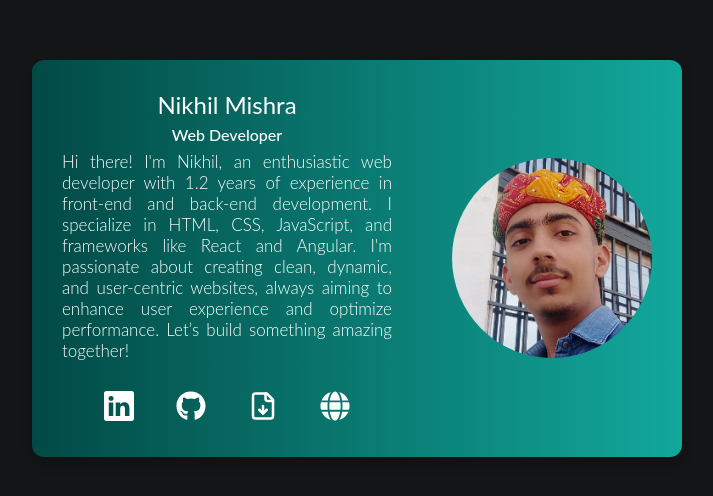
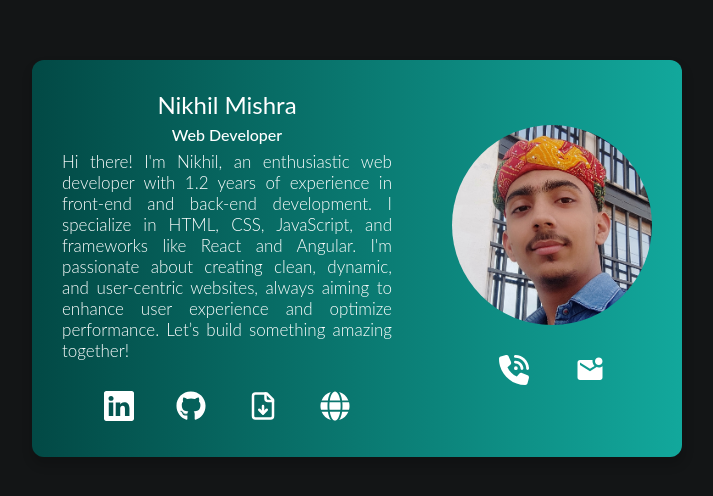
Before and after one commit to nikhil7476/nikhil-mishra-card, a Next.js app: page / in a window 1280 px wide. Shown: the part 142-638 px from the top of the page, without its empty margins (283-996 px from the left). Built offline with nearby package versions, Linux system fonts and the light colour scheme.

Commit message:
modified:   src/pages/index.js 	modified:   src/styles/Home.module.css

```diff
--- a/src/pages/index.js
+++ b/src/pages/index.js
@@ -5,7 +5,9 @@ import styles from "@/styles/Home.module.css";
 import { Col, Container, Row } from "react-bootstrap";
 import { BsLinkedin } from "react-icons/bs";
 import { FaGithub, FaGlobe } from "react-icons/fa";
+import { FaPhoneVolume } from "react-icons/fa6";
 import { LuFileDown } from "react-icons/lu";
+import { MdMarkEmailUnread } from "react-icons/md";
 
 export default function Home() {
   return (
@@ -26,11 +28,15 @@ export default function Home() {
                 <Link href="https://www.linkedin.com/in/nikhil-mishra-664672180/" title="LinkedIn" target="_blank"><BsLinkedin /></Link>
                 <Link href="https://www.github.com/nikhil7476/" title="GitHub" target="_blank"><FaGithub /></Link>
                 <Link href="/Nikhil-Mishra-Resume.pdf" title="Resume" target="_blank"><LuFileDown /></Link>
-                <Link href="#" title="Website" target="_self"><FaGlobe /></Link>
+                <Link href="#" title="Website"><FaGlobe /></Link>
               </div>
             </Col>
             <Col className={styles.image}>
               <Image src="/nikhil-mishra.jpg" alt="Nikhil-Mishra" title="Nikhil Mishra" width={100} height={100} />
+              <div className={styles.icons}>
+                <Link href="tel:+91-9027917476" title="Phone"><FaPhoneVolume /></Link>
+                <Link href="mailto:nikhil9027917476@gmail.com" title="Email"><MdMarkEmailUnread /></Link>
+              </div>
             </Col>
           </Row>
         </Container>
--- a/src/styles/Home.module.css
+++ b/src/styles/Home.module.css
@@ -47,20 +47,23 @@
   text-align: justify;
 }
 
-.descripcion .icons {
+.descripcion .icons,
+.image .icons {
   margin-top: 30px;
   display: flex;
   justify-content: space-evenly;
   width: 100%;
 }
 
-.descripcion .icons a {
+.descripcion .icons a,
+.image .icons a {
   color: #fff;
   font-size: 30px;
   transition: .3s;
 }
 
-.descripcion .icons a:hover {
+.descripcion .icons a:hover,
+.image .icons a:hover {
   transform: translateY(-3px) scale(1.05);
 }
 
@@ -68,6 +71,7 @@
   display: flex;
   justify-content: center;
   align-items: center;
+  flex-direction: column;
 }
 
 .image img {
```
